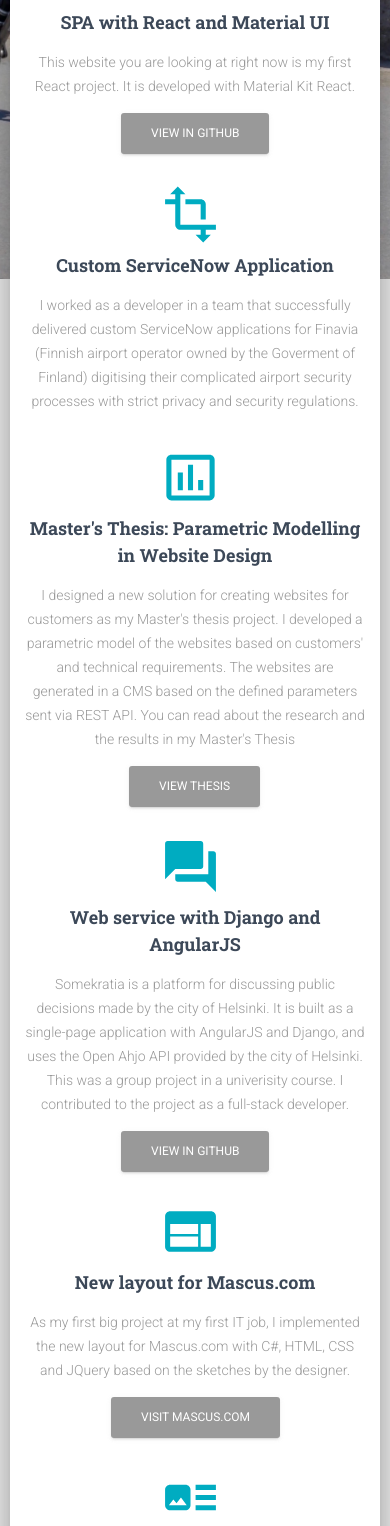
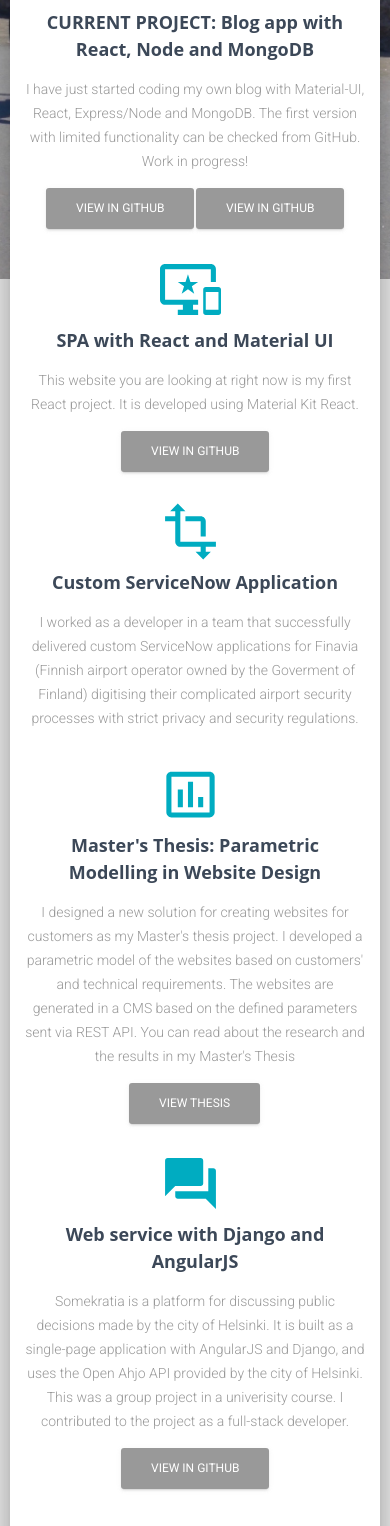
Before and after one commit to Kathei/Kathei.github.io, a React (Create React App) app: page /projects in a window 390 px wide. Shown: the part 438-1964 px from the top of the page. Built offline with nearby package versions, Linux system fonts and the light colour scheme.

Commit message:
Fonts changes and newest project and job added

```diff
--- a/src/assets/jss/material-kit-react.js
+++ b/src/assets/jss/material-kit-react.js
@@ -64,7 +64,7 @@ const card = {
 };
 
 const defaultFont = {
-  fontFamily: '"Roboto", "Helvetica", "Arial", sans-serif',
+  fontFamily: '"Open Sans", "Roboto", "Helvetica", "Arial", sans-serif',
   fontWeight: "300",
   lineHeight: "1.5em"
 };
@@ -160,7 +160,7 @@ const title = {
   margin: "0 0 0.875rem",
   textDecoration: "none",
   fontWeight: "700",
-  fontFamily: `"Roboto Slab", "Times New Roman", serif`
+  fontFamily: '"Open Sans", "Roboto", "Helvetica", "Arial", sans-serif',
 };
 
 const cardTitle = {
--- a/src/assets/jss/material-kit-react/components/headerStyle.js
+++ b/src/assets/jss/material-kit-react/components/headerStyle.js
@@ -55,18 +55,19 @@ const headerStyle = {
   title: {
     ...title,
     lineHeight: "30px",
-    fontSize: "20px",
+    fontSize: "22px",
     borderRadius: "3px",
     textTransform: "none",
     fontWeight: "600",
     color: "inherit",
     padding: "8px 16px",
-    letterSpacing: "1px",
     marginBottom: "5px",
+    textTransform: "uppercase",
     "&:hover,&:focus": {
       color: "inherit",
       background: "transparent"
     }
+
   },
   appResponsive: {
     margin: "20px 10px"
--- a/src/assets/jss/material-kit-react/components/parallaxStyle.js
+++ b/src/assets/jss/material-kit-react/components/parallaxStyle.js
@@ -10,7 +10,14 @@ const parallaxStyle = {
     padding: "0",
     border: "0",
     display: "flex",
-    alignItems: "center"
+    alignItems: "center",
+    "@media (max-width: 576px)": {
+
+    },
+    "@media (max-width: 768px)": {
+      backgroundPosition: "30% 50%",
+    },
+
   },
   filter: {
     "&:before": {
--- a/src/assets/jss/material-kit-react/views/landingPage.js
+++ b/src/assets/jss/material-kit-react/views/landingPage.js
@@ -14,12 +14,20 @@ const landingPageStyle = {
     position: "relative",
     minHeight: "32px",
     color: "#FFFFFF",
-    textDecoration: "none"
+    textDecoration: "none",
+    textTransform: "uppercase",
+    letterSpacing: "-1px",
+    fontWeight: "500",
+    fontSize: "2.8rem",
+    marginTop: 70,
   },
   subtitle: {
-    fontSize: "1.313rem",
-    maxWidth: "500px",
-    margin: "10px auto 0"
+    fontSize: "1.353rem",
+    maxWidth: "520px",
+    textTransform: "uppercase",
+    fontWeight: "600",
+    marginTop: 0,
+    paddingLeft: 2,
   },
   main: {
     background: "#FFFFFF",
@@ -31,7 +39,7 @@ const landingPageStyle = {
     borderRadius: "6px",
     boxShadow:
       "0 16px 24px 2px rgba(0, 0, 0, 0.14), 0 6px 30px 5px rgba(0, 0, 0, 0.12), 0 8px 10px -5px rgba(0, 0, 0, 0.2)"
-  }
+  },
 };
 
 export default landingPageStyle;
--- a/src/views/App.js
+++ b/src/views/App.js
@@ -20,6 +20,7 @@ import Contact from "./Contact";
 const dashboardRoutes = [];
 
 
+
 export default function App(props) {
   const { ...rest } = props;
   return (
@@ -27,8 +28,8 @@ export default function App(props) {
       <Header
         color="transparent"
         routes={dashboardRoutes}
+        rightLinks={<HeaderLinks />}
         brand="Katriina Heiskanen"
-        rightLinks={<HeaderLinks />}
         fixed
         changeColorOnScroll={{
           height: 50,
--- a/src/views/FrontPage.js
+++ b/src/views/FrontPage.js
@@ -21,8 +21,8 @@ export default function FrontPage() {
           <GridContainer justify="flex-end">
             <GridItem xs={12} sm={12} md={6}>
               <h1 className={classes.title}>Katriina Heiskanen</h1>
-              <h3>
-                Software Developer, Problem-solver and Adventure Cyclist
+              <h3 className={classes.subtitle}>
+                Software Developer and Adventure Cyclist
               </h3>
             </GridItem>
           </GridContainer>
--- a/src/views/Projects.js
+++ b/src/views/Projects.js
@@ -34,10 +34,36 @@ export default function Projects() {
       </GridContainer>
       <div>
         <GridContainer>
+        <GridItem xs={12} sm={12} md={4}>
+            <InfoArea
+              title="CURRENT PROJECT: Blog app with React, Node and MongoDB"
+              description="I have just started coding my own blog with Material-UI, React, Express/Node and MongoDB. The first version with limited functionality can be checked from GitHub. Work in progress!"
+              icon={ArtTrack}
+              iconColor="info"
+              vertical
+            />
+            <Button
+                        href="https://github.com/Kathei/portfolio-react"
+                        target="_blank"
+                        color="default"
+
+                      >
+                        View in GitHub
+                      </Button>
+                      <Button
+                        href="https://github.com/Kathei/portfolio-react"
+                        target="_blank"
+                        color="default"
+
+                      >
+                        View in GitHub
+                      </Button>
+          </GridItem>
+
           <GridItem xs={12} sm={12} md={4}>
             <InfoArea
               title="SPA with React and Material UI"
-              description="This website you are looking at right now is my first React project. It is developed with Material Kit React."
+              description="This website you are looking at right now is my first React project. It is developed using Material Kit React."
               icon={ImportantDevices}
               iconColor="info"
               vertical
@@ -111,15 +137,6 @@ export default function Projects() {
                         Visit Mascus.com
                       </Button>
           </GridItem>
-          <GridItem xs={12} sm={12} md={4}>
-            <InfoArea
-              title="Blog with WordPress and React"
-              description="CURRENT PROJECT: I have just started coding my own blog with React and WordPress. Stay tuned!"
-              icon={ArtTrack}
-              iconColor="info"
-              vertical
-            />
-          </GridItem>
         </GridContainer>
       </div>
     </div>
--- a/src/views/Resume.js
+++ b/src/views/Resume.js
@@ -32,6 +32,25 @@ export default function Resume() {
       </GridContainer>
 
         <VerticalTimeline>
+        <VerticalTimelineElement
+    className="vertical-timeline-element--work"
+    contentStyle={{color: '#3C4858' }}
+    contentArrowStyle={{ borderRight: '7px solid  #fff' }}
+    date="March 2020 - June 2020"
+    iconStyle={{ background: '#00acc1', color: '#fff' }}
+    icon={<Work />}
+  >
+    <Badge color="info">ServiceNow</Badge>
+    <Badge color="info">JavaScript</Badge>
+    <Badge color="info">ITSM</Badge>
+    <Badge color="info">Scrum</Badge>
+
+    <h3 className="vertical-timeline-element-title">ServiceNow Developer</h3>
+    <h4 className="vertical-timeline-element-subtitle">Pipefish Pty Ltd</h4>
+    <p>
+    Currently I am working for a small Australian IT Consulting Company as a contractor in a ServiceNow Developer role. As a part of the ServiceNow project delivery team, I have been developing a new Service Catalog with ServiceNow in a large-scale Service Management Transformation project for a large Australian corporation. My work tasks include software development with JavaScript, system configuration, requirements gathering and analysis, and unit testing in a Scrum project.
+    </p>
+  </VerticalTimelineElement>
   <VerticalTimelineElement
     className="vertical-timeline-element--work"
     contentStyle={{color: '#3C4858' }}
```
